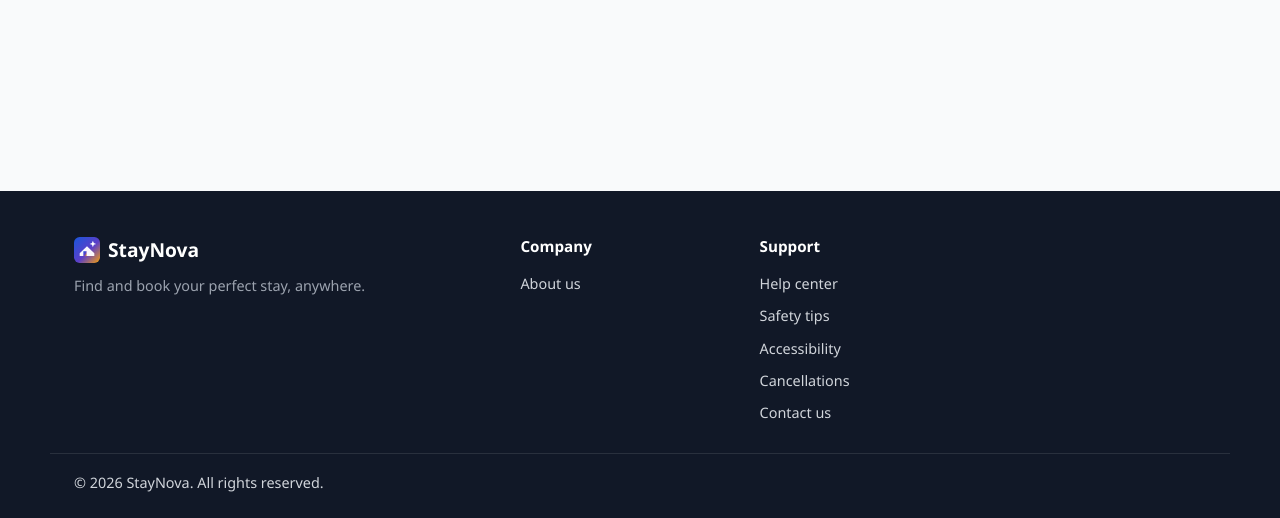
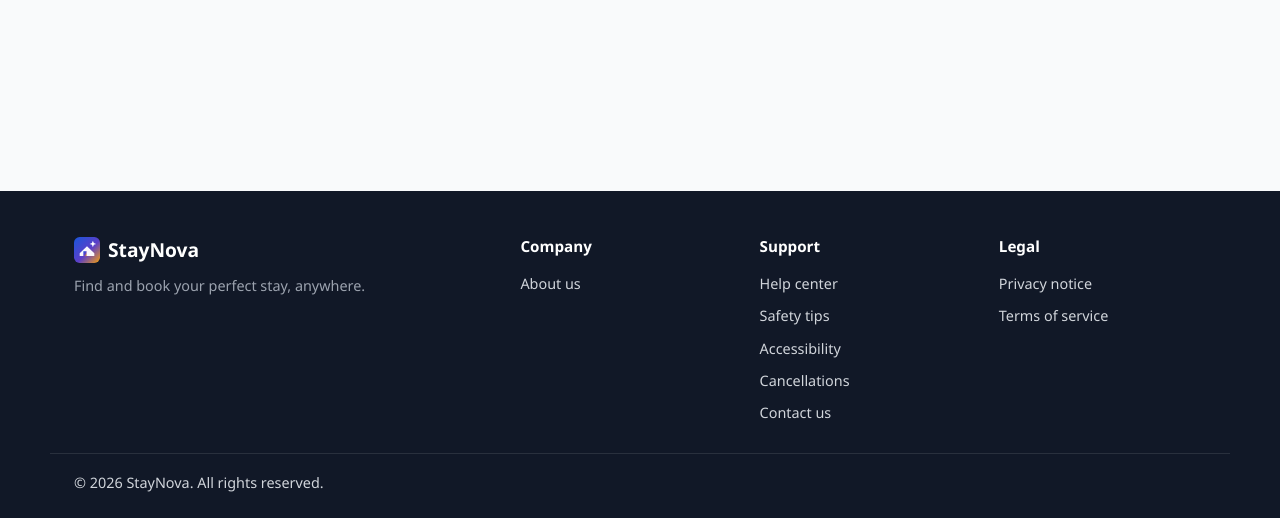
Before and after one commit to maikaljod/Stay-Nova, a Flask app: page /about in a window 1280 px wide. Shown: the part 282-800 px from the top of the page. Run offline with Flask 3, Linux system fonts and the light colour scheme.

Commit message:
Fix hotel hero image sizing and add Legal footer column

```diff
--- a/templates/base.html
+++ b/templates/base.html
@@ -93,6 +93,13 @@
           <li><a href="{{ url_for('main.contact_us') }}">Contact us</a></li>
         </ul>
       </div>
+      <div class="footer-col">
+        <h4>Legal</h4>
+        <ul>
+          <li><a href="{{ url_for('main.privacy_notice') }}">Privacy notice</a></li>
+          <li><a href="{{ url_for('main.terms_of_service') }}">Terms of service</a></li>
+        </ul>
+      </div>
     </div>
     <div class="container footer-bottom">
       <span>&copy; {{ 2026 }} StayNova. All rights reserved.</span>
--- a/templates/hotel_detail.html
+++ b/templates/hotel_detail.html
@@ -4,7 +4,7 @@
 <section class="section container">
   <a href="{{ url_for('main.hotels') }}" class="btn-outline btn btn-sm" style="margin-bottom:20px;">&larr; Back to hotels</a>
 
-  {% if hotel.image_url %}<img src="{{ hotel.image_url }}" alt="{{ hotel.name }}" style="width:100%;max-height:380px;object-fit:cover;border-radius:12px;margin-bottom:24px;">{% endif %}
+  {% if hotel.image_url %}<img src="{{ hotel.image_url }}" alt="{{ hotel.name }}" class="hotel-hero-img">{% endif %}
 
   <h1 class="section-title">{{ hotel.name }}</h1>
   <div class="hotel-meta">&#128205; {{ hotel.address }}, {{ hotel.city }}</div>
```
